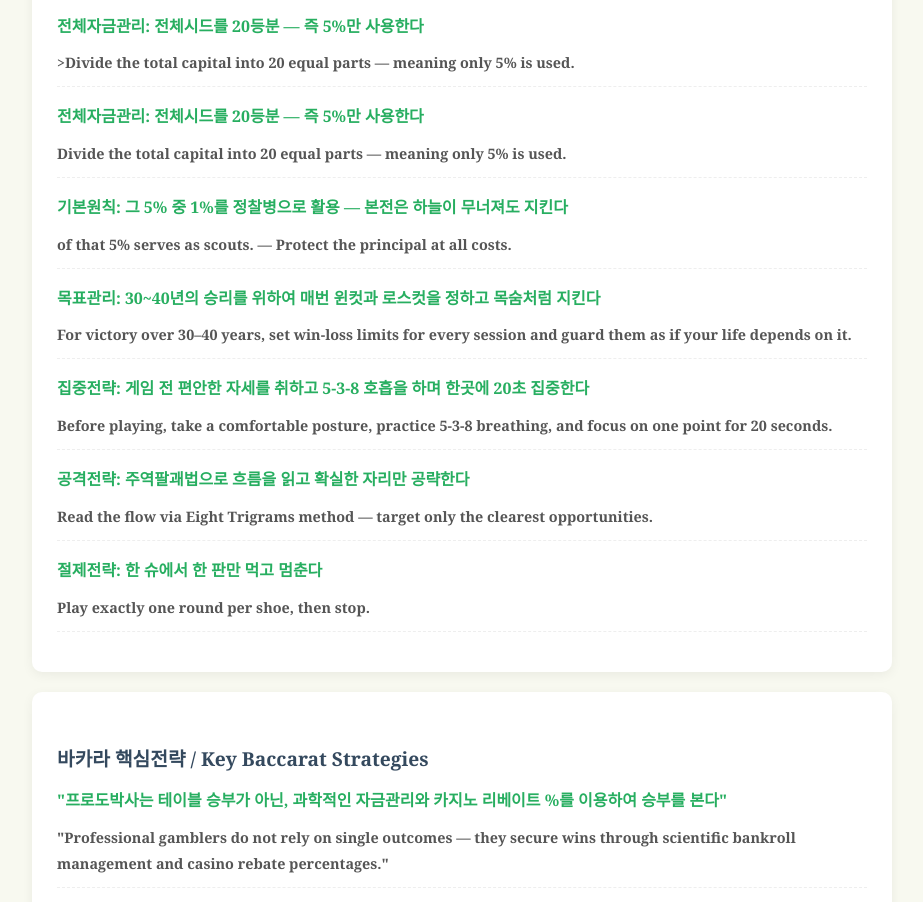
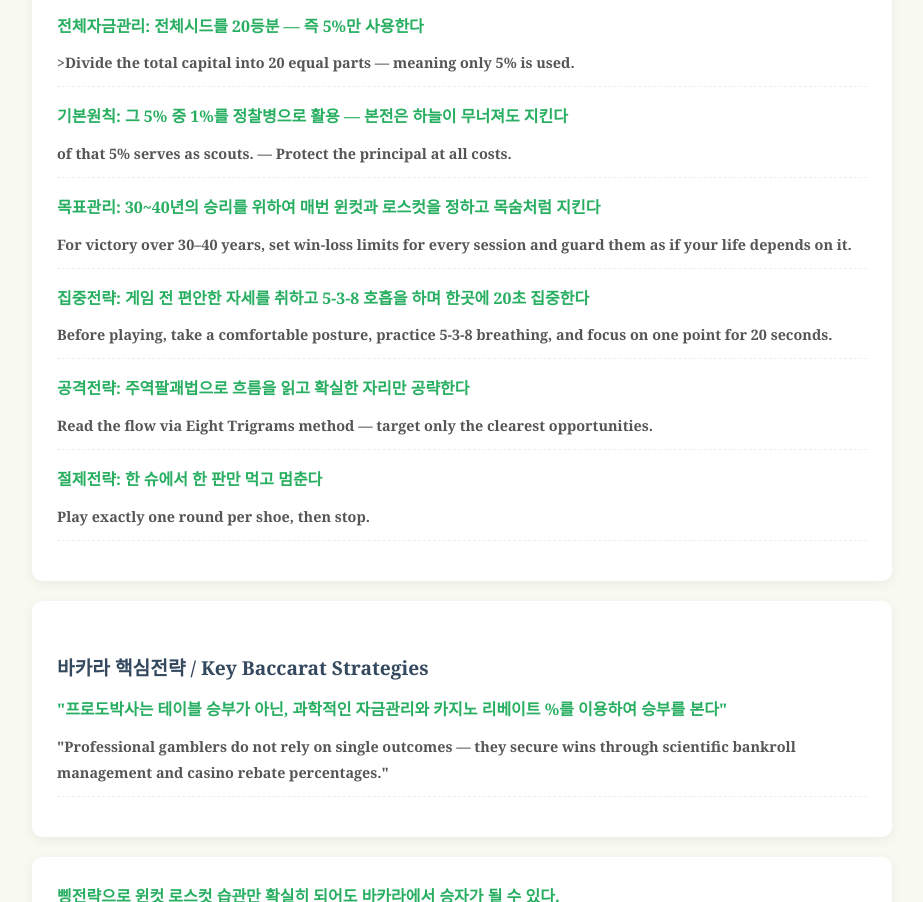
Before and after one commit to baccarat888/baccarat, a plain HTML site: page index.html in a window 1280 px wide. Shown: the part 2060-2962 px from the top of the page, without its empty margins (178-1101 px from the left). Drawn offline with Linux system fonts and the light colour scheme.

Commit message:
Update index.html

```diff
--- a/index.html
+++ b/index.html
@@ -190,8 +190,6 @@ referrerpolicy="strict-origin-when-cross-origin" allowfullscreen></iframe>
             <div class="en-text">Just as a tall building can only stand on a solid foundation, victory at Baccarat begins by building your foundation with the Small-Bet strategy.</div>
             <p>전체자금관리: 전체시드를 20등분 — 즉 5%만 사용한다</p>
             <div class="en-text">>Divide the total capital into 20 equal parts — meaning only 5% is used.</div>
-            <p>전체자금관리: 전체시드를 20등분 — 즉 5%만 사용한다</p>
-            <div class="en-text">Divide the total capital into 20 equal parts — meaning only 5% is used.</div>
             <p>기본원칙: 그 5% 중 1%를 정찰병으로 활용 — 본전은 하늘이 무너져도 지킨다</p>
             <div class="en-text">of that 5% serves as scouts. — Protect the principal at all costs.</div>
             <p>목표관리: 30~40년의 승리를 위하여 매번 윈컷과 로스컷을 정하고 목숨처럼 지킨다</p>
```
